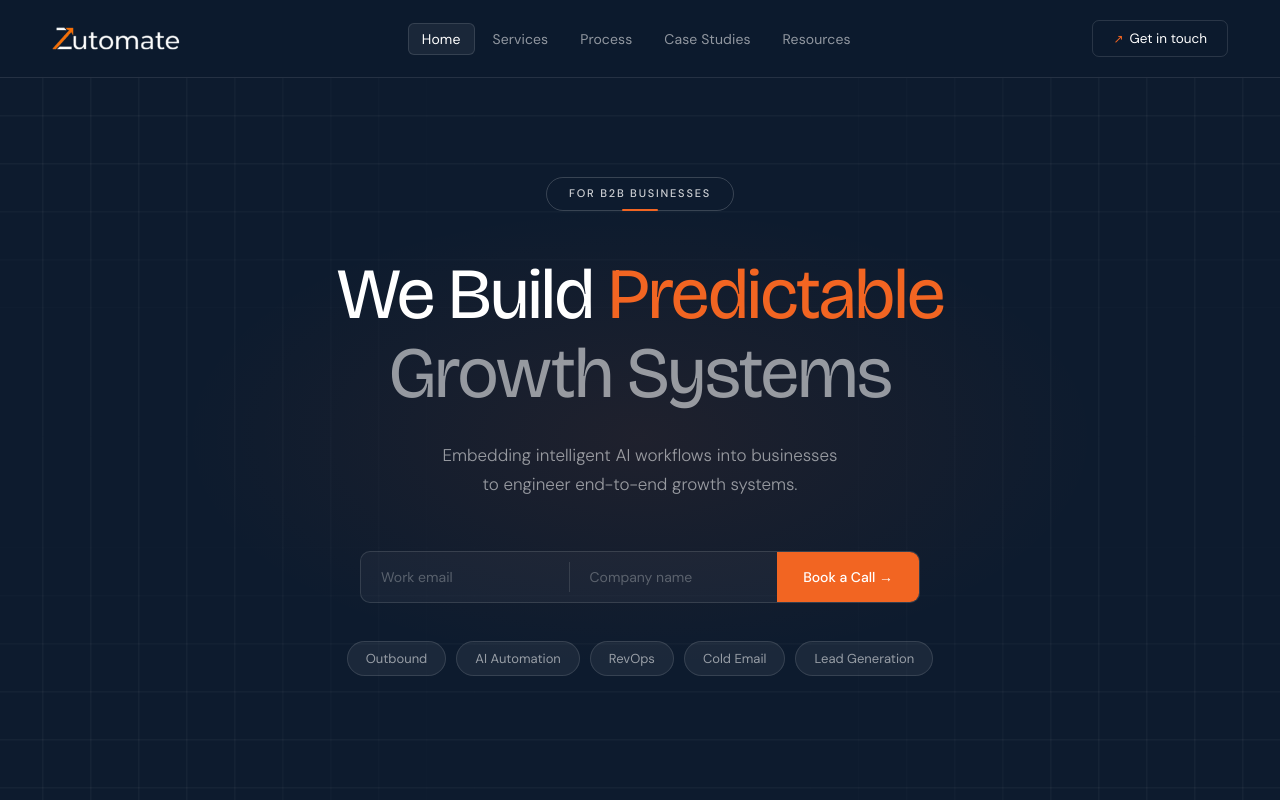
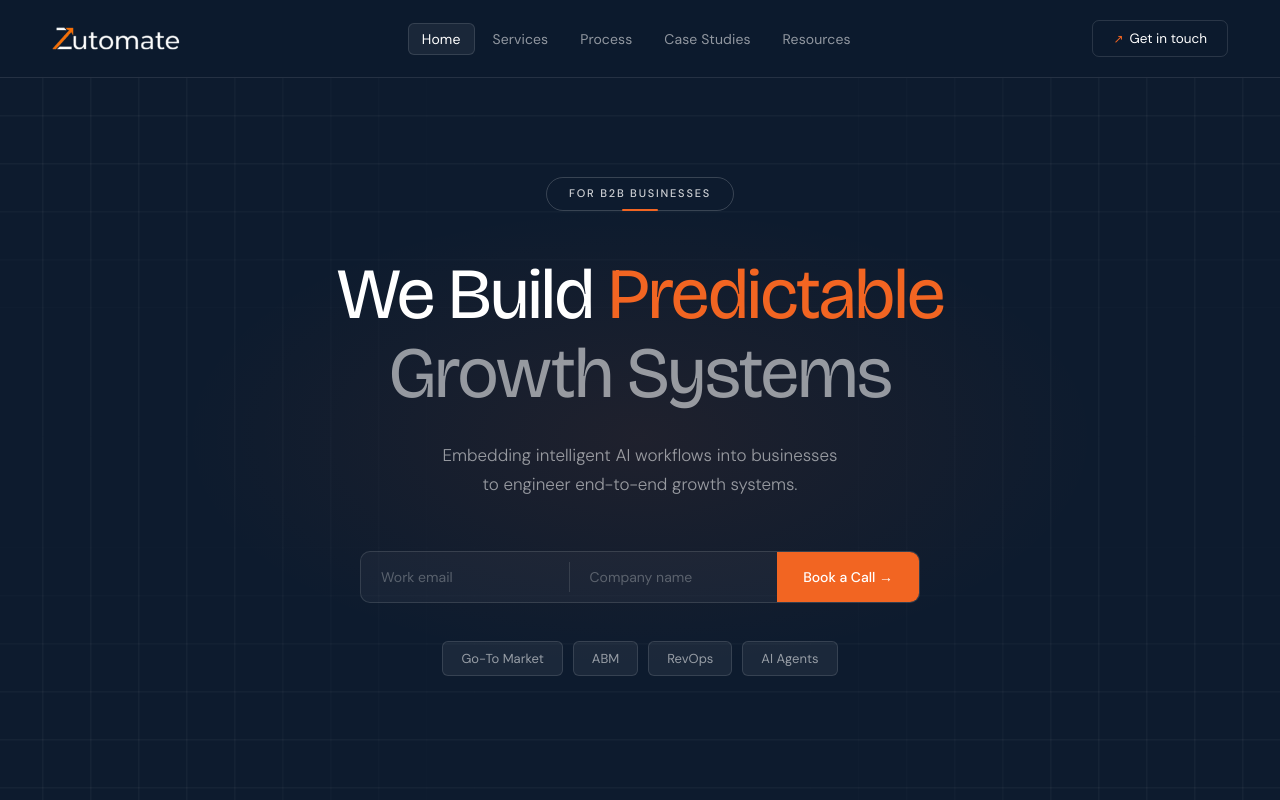
Before and after one commit to SyedAyan15/Zutomate-Website, a Next.js app: page / in a window 1280 px wide. Shown: the top 800 px of the page. Built offline with nearby package versions, Linux system fonts and the light colour scheme.

Commit message:
Update hero tags: 4 rectangular labels replacing 5 pill-shaped ones

```diff
--- a/app/components/Hero.tsx
+++ b/app/components/Hero.tsx
@@ -101,11 +101,10 @@ export default function Hero() {
         </form>
 
         <div className="service-tags">
-          <span className="tag">Outbound</span>
-          <span className="tag">AI Automation</span>
+          <span className="tag">Go-To Market</span>
+          <span className="tag">ABM</span>
           <span className="tag">RevOps</span>
-          <span className="tag">Cold Email</span>
-          <span className="tag">Lead Generation</span>
+          <span className="tag">AI Agents</span>
         </div>
       </div>
     </section>
--- a/app/globals.css
+++ b/app/globals.css
@@ -397,7 +397,7 @@
     .tag {
       padding: 8px 18px;
       border: 1px solid var(--w12);
-      border-radius: 100px;
+      border-radius: 6px;
       font-size: 13px;
       color: var(--w55);
       cursor: pointer;
```
